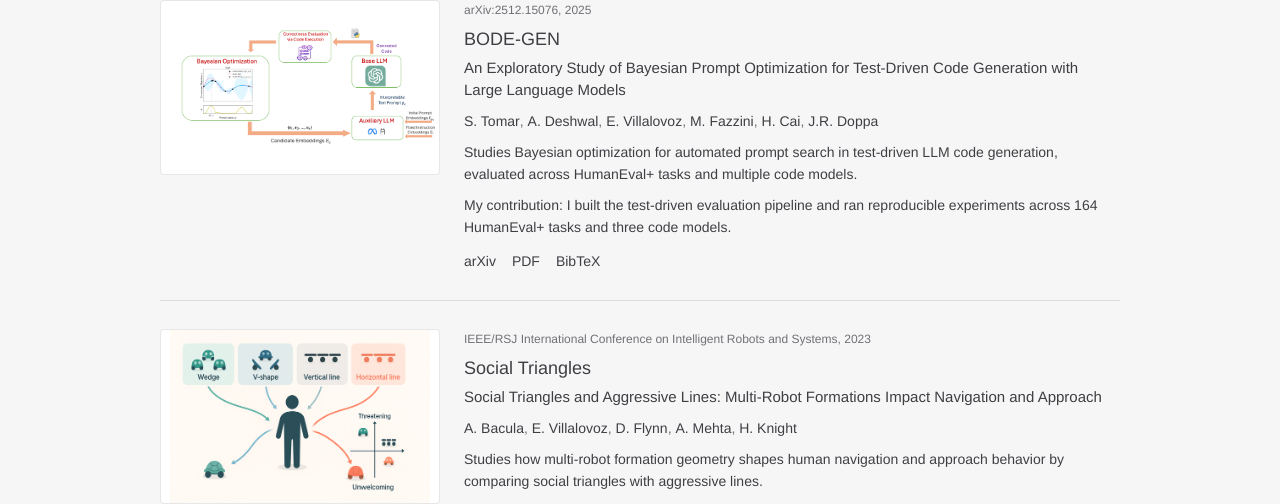
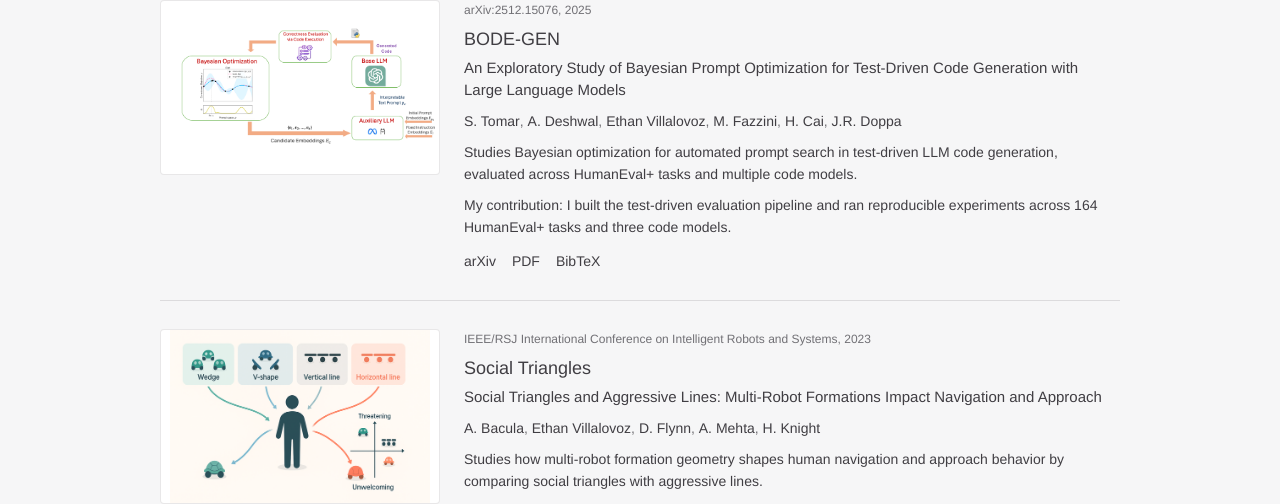
Before and after one commit to ethanvillalovoz/ethanvillalovoz.github.io, a Next.js app: page /research in a window 1280 px wide. Shown: the part 335-839 px from the top of the page. Built offline with nearby package versions, Linux system fonts and the light colour scheme.

Commit message:
Link publication byline to Scholar

```diff
--- a/src/data/research.ts
+++ b/src/data/research.ts
@@ -43,7 +43,12 @@ export const researchPublications: ResearchPublication[] = [
 		authors: [
 			{ name: "S. Tomar", schemaName: "Shlok Tomar", href: "https://shlok-crypto.github.io/" },
 			{ name: "A. Deshwal", schemaName: "Aryan Deshwal", href: "https://aryandeshwal.github.io/" },
-			{ name: "E. Villalovoz", schemaName: "Ethan Villalovoz", isEthan: true },
+			{
+				name: "Ethan Villalovoz",
+				schemaName: "Ethan Villalovoz",
+				href: "https://scholar.google.com/citations?user=CavKFp4AAAAJ&hl=en",
+				isEthan: true,
+			},
 			{ name: "M. Fazzini", schemaName: "Mattia Fazzini", href: "https://www-users.cse.umn.edu/~mfazzini/" },
 			{ name: "H. Cai", schemaName: "Haipeng Cai", href: "https://chapering.github.io/" },
 			{ name: "J.R. Doppa", schemaName: "Janardhan Rao Doppa", href: "https://eecs.wsu.edu/~jana/" },
@@ -82,7 +87,12 @@ export const researchPublications: ResearchPublication[] = [
 				schemaName: "Alexandra Bacula",
 				href: "https://sites.google.com/plu.edu/alexandra-bacula",
 			},
-			{ name: "E. Villalovoz", schemaName: "Ethan Villalovoz", isEthan: true },
+			{
+				name: "Ethan Villalovoz",
+				schemaName: "Ethan Villalovoz",
+				href: "https://scholar.google.com/citations?user=CavKFp4AAAAJ&hl=en",
+				isEthan: true,
+			},
 			{ name: "D. Flynn", schemaName: "Deanna Flynn", href: "https://deannaflynn.wixsite.com/deanna-flynn" },
 			{ name: "A. Mehta", schemaName: "Ankur Mehta", href: "https://uclalemur.com/" },
 			{ name: "H. Knight", schemaName: "Heather Knight", href: "https://www.charismarobotics.com/" },
```
